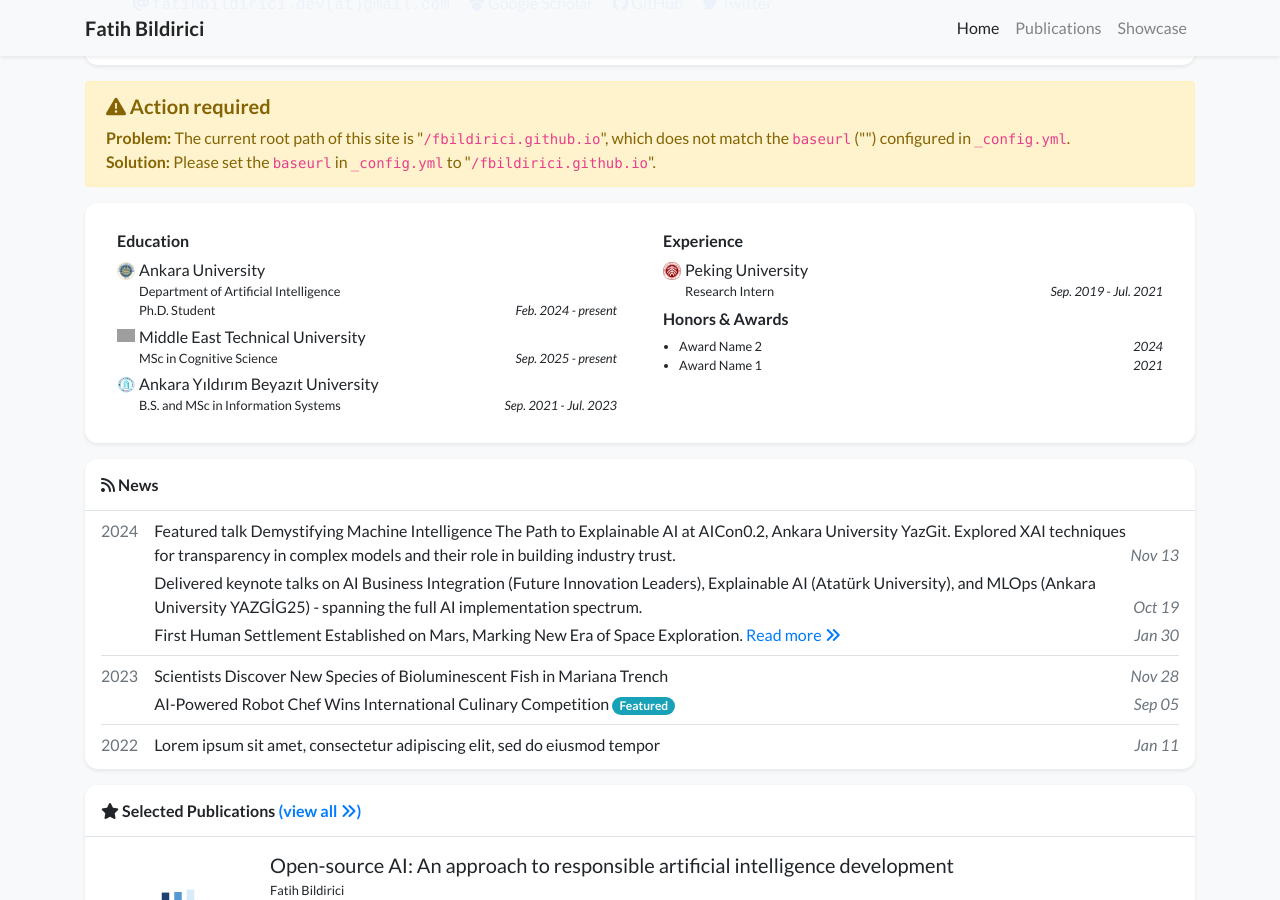
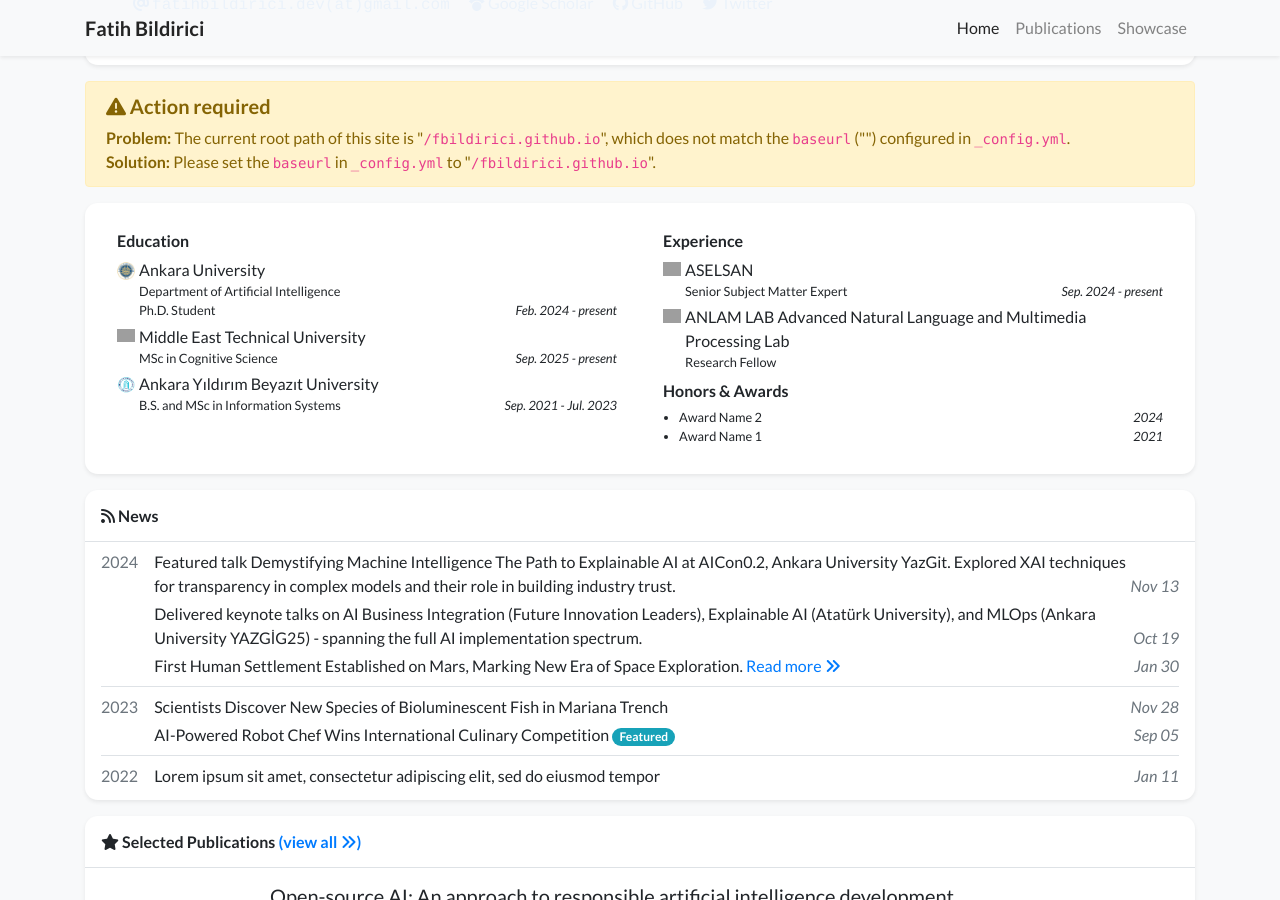
Before and after one commit to fbildirici/fbildirici.github.io, a Jekyll site: the page built from index.html, in a window 1280 px wide and 900 px high, scrolled down 594 px. Built offline with Jekyll 4.4.1, drawn with Linux system fonts in a browser that asks for light colours; nearby versions of some CDN libraries; a style sheet for code colours, icons or effects is not loaded; grey boxes are pictures that could not be loaded.

Commit message:
Update profile.yml

```diff
--- a/_data/profile.yml
+++ b/_data/profile.yml
@@ -59,10 +59,13 @@
 
 
 experience:
-- name: Peking University
-  logo: /assets/images/badges/PKU_red.png
-  position: Research Intern
-  date: Sep. 2019 - Jul. 2021
+- name: ASELSAN
+  logo: /assets/images/badges/aselsan.png
+  position: Senior Subject Matter Expert
+  date: Sep. 2024 - present
+- name: ANLAM LAB Advanced Natural Language and Multimedia Processing Lab
+  logo: /assets/images/badges/anlam.png
+  position: Research Fellow
 
 awards:
 - name: Award Name 2
```
